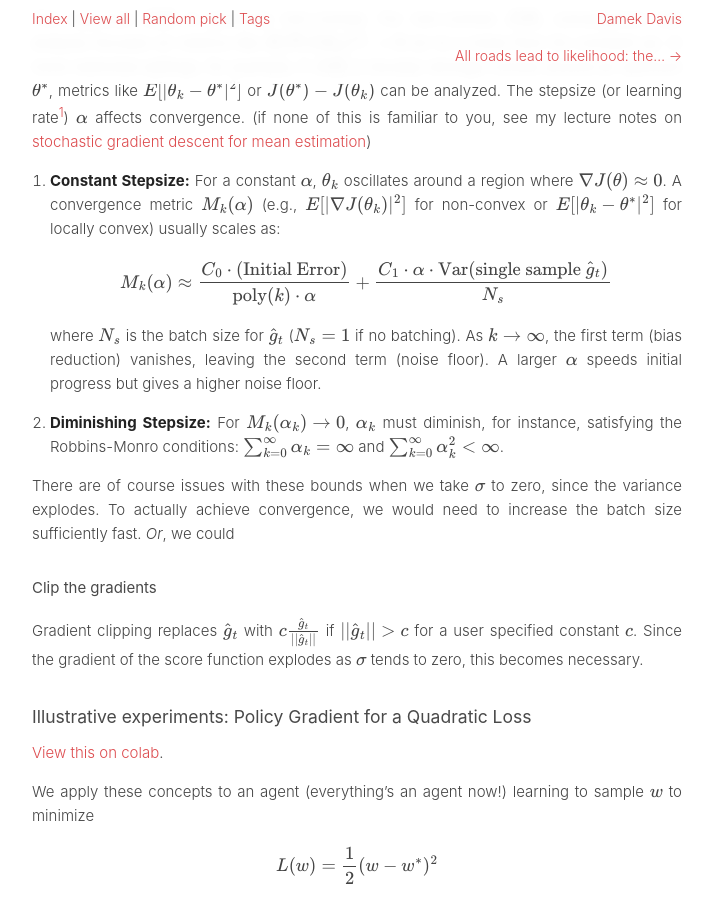
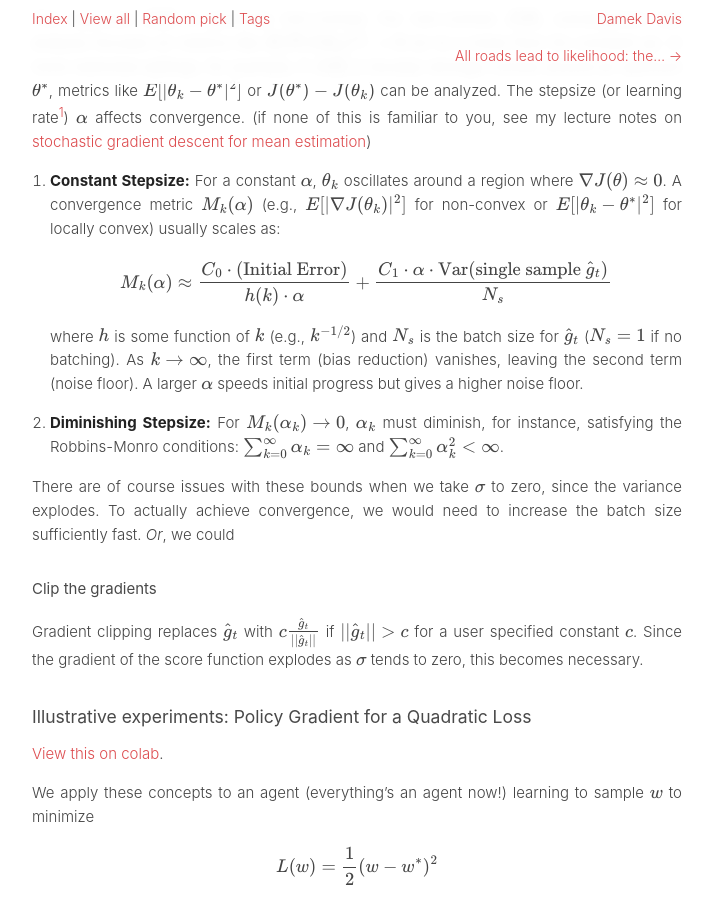
Before and after one commit to damek/damek.github.io, a Jekyll site: the page built from _random/getting-the-hang-of-policy-gradients-by-reframing-optimization-as-rl.md, in a window 1280 px wide and 900 px high, scrolled down 3687 px. Shown: the whole window, without its empty margins (283-996 px from the left). Built offline with Jekyll 4.4.1, drawn with Linux system fonts in a browser that asks for light colours.

Commit message:
Clarify mathematical expression in policy gradients note by updating the stepsize metric to include a function of k for improved accuracy.

```diff
--- a/_random/getting-the-hang-of-policy-gradients-by-reframing-optimization-as-rl.md
+++ b/_random/getting-the-hang-of-policy-gradients-by-reframing-optimization-as-rl.md
@@ -119,9 +119,9 @@ The objective $J(\theta)$ is generally non-convex. For non-convex $J(\theta)$, c
 
 1.  **Constant Stepsize:** For a constant $\alpha$, $\theta\_k$ oscillates around a region where $\nabla J(\theta) \approx 0$. A convergence metric $M\_k(\alpha)$ (e.g., $E[\|\nabla J(\theta\_k)\|^2]$ for non-convex or $E[\|\theta\_k-\theta^\*\|^2]$ for locally convex) usually scales as:
 
-    $$ M_k(\alpha) \approx \frac{C_0 \cdot (\text{Initial Error})}{\text{poly}(k) \cdot \alpha} + \frac{C_1 \cdot \alpha \cdot \text{Var}(\text{single sample } \hat{g}_t)}{N_s} $$
+    $$ M_k(\alpha) \approx \frac{C_0 \cdot (\text{Initial Error})}{h(k) \cdot \alpha} + \frac{C_1 \cdot \alpha \cdot \text{Var}(\text{single sample } \hat{g}_t)}{N_s} $$
 
-    where $N_s$ is the batch size for $\hat{g}_t$ ($N_s=1$ if no batching). As $k \to \infty$, the first term (bias reduction) vanishes, leaving the second term (noise floor). A larger $\alpha$ speeds initial progress but gives a higher noise floor.
+    where $h$ is some function of $k$ (e.g., $k^{-1/2}$) and $N_s$ is the batch size for $\hat{g}_t$ ($N_s=1$ if no batching). As $k \to \infty$, the first term (bias reduction) vanishes, leaving the second term (noise floor). A larger $\alpha$ speeds initial progress but gives a higher noise floor.
 2.  **Diminishing Stepsize:** For $M_k(\alpha_k) \to 0$, $\alpha_k$ must diminish, for instance, satisfying the Robbins-Monro conditions: $\sum_{k=0}^\infty \alpha_k = \infty$ and $\sum_{k=0}^\infty \alpha_k^2 < \infty$.
 
 There are of course issues with these bounds when we take $\sigma$ to zero, since the variance explodes. To actually achieve convergence, we would need to increase the batch size sufficiently fast. *Or*, we could
```
